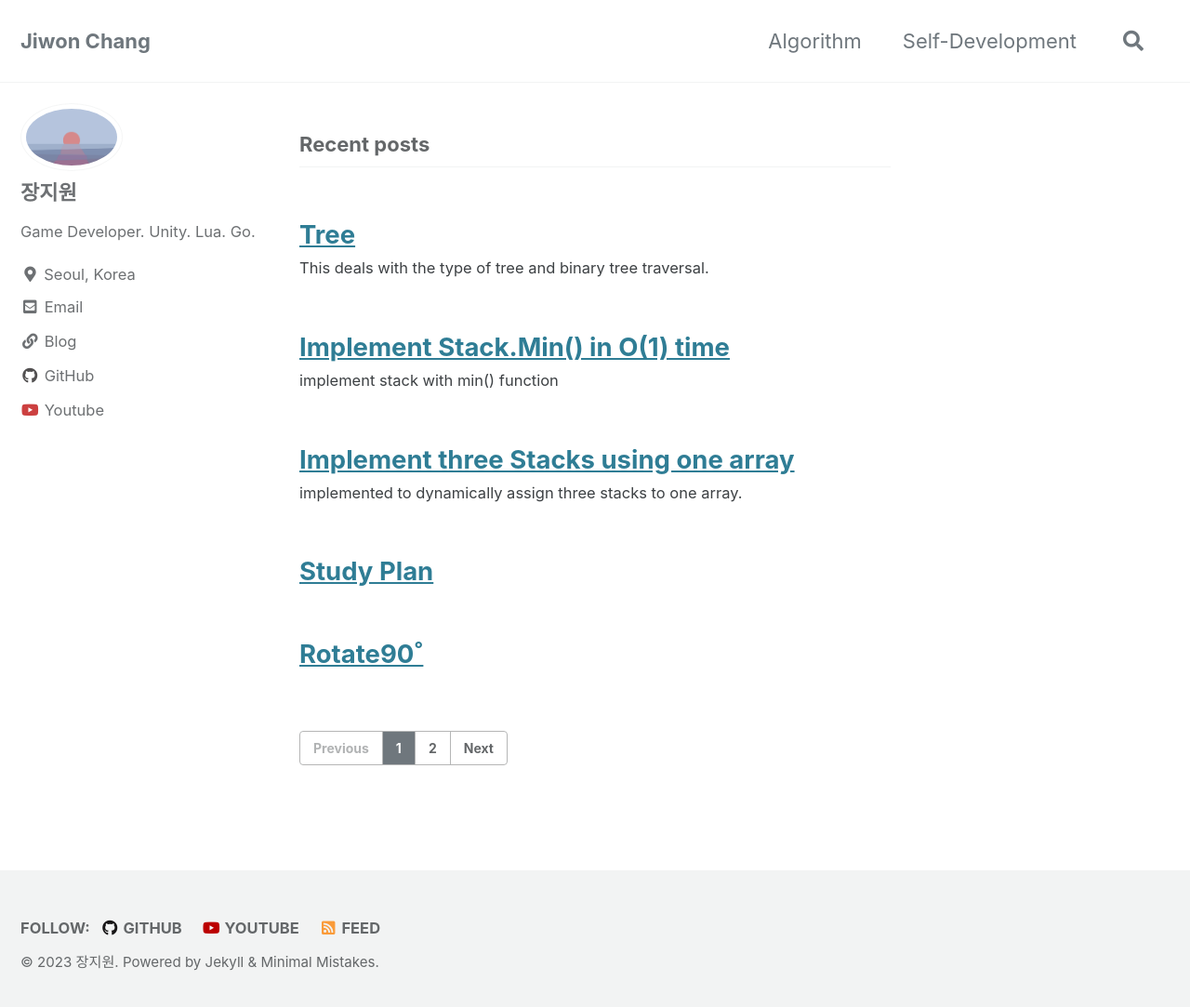
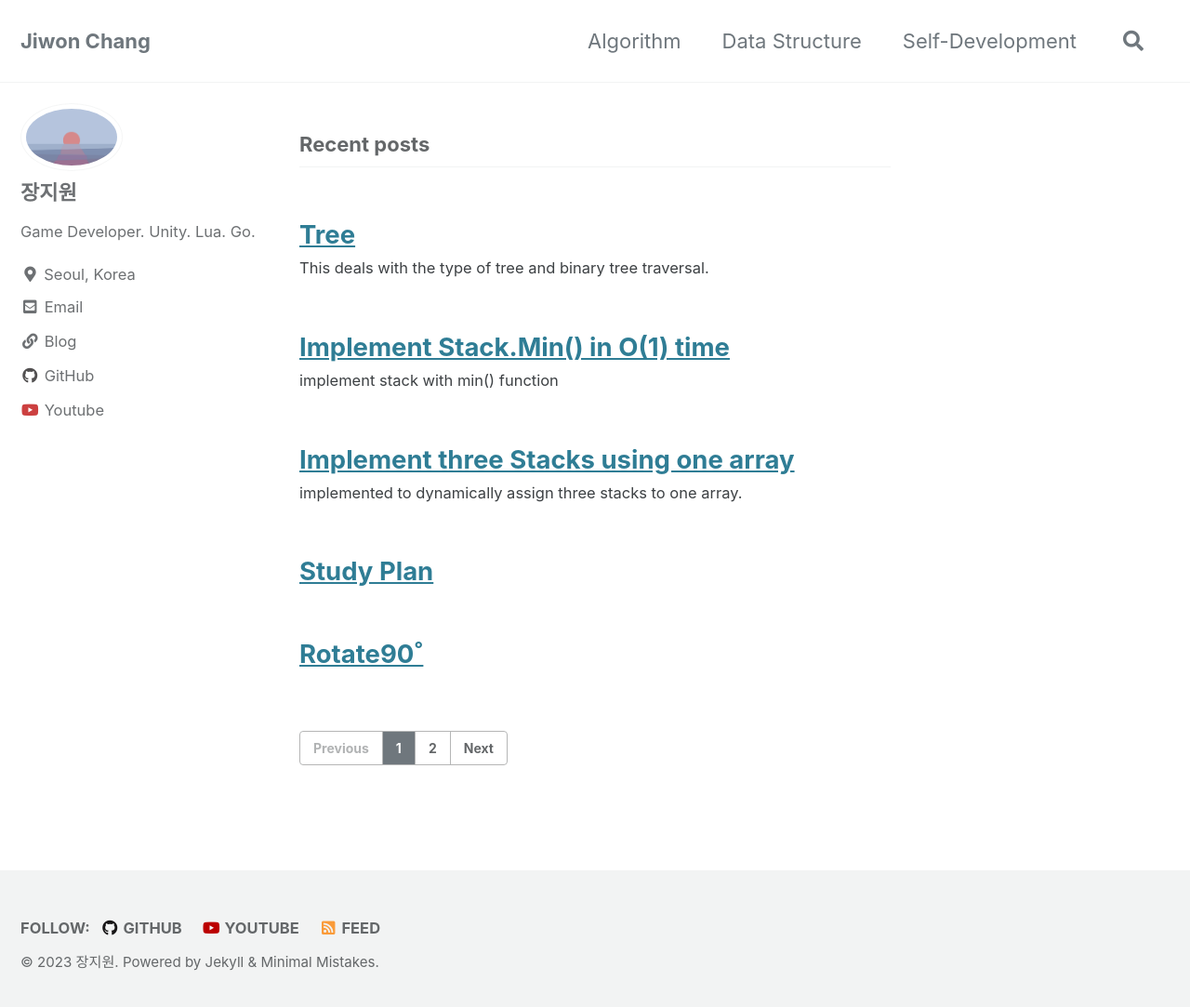
Before and after one commit to jiwonc-dev/jiwonc-dev.github.io, a Jekyll site: the page built from index.html, in a window 1280 px wide and 1091 px high. Shown: the top 1083 px of the window at 93% size. Built offline with Jekyll 4.4.1, drawn with Linux system fonts in a browser that asks for light colours; cached includes are drawn as plain includes; the list of posts is cut into pages by our own code.

Commit message:
Update navigation.yml

```diff
--- a/_data/navigation.yml
+++ b/_data/navigation.yml
@@ -2,6 +2,8 @@
 main:
   - title: "Algorithm"
     url: /algorithm
+  - title: "Data Structure"
+    url: /datastructure
   - title: "Self-Development"
     url: /self-development
   # - title: "Sample Posts"
```
